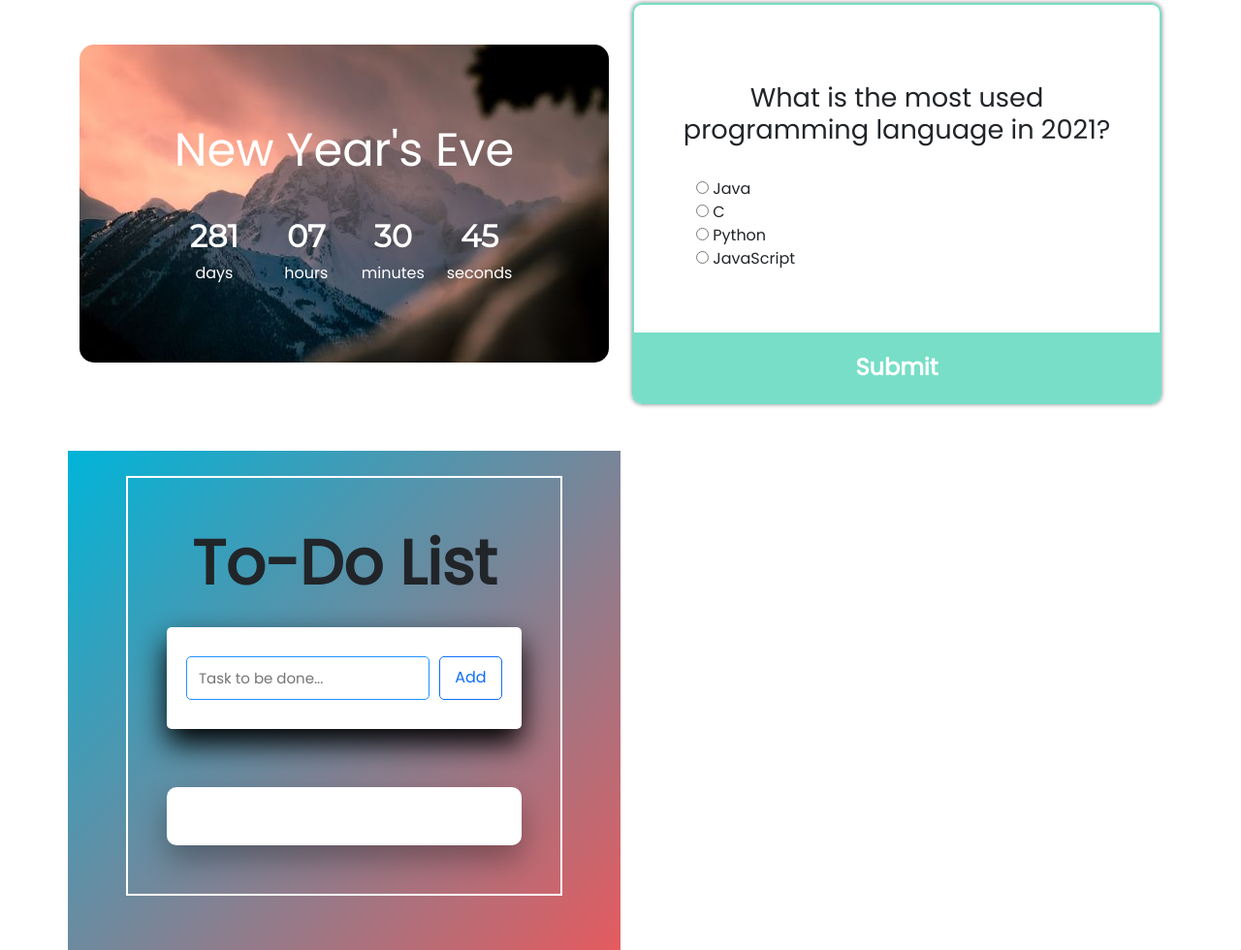
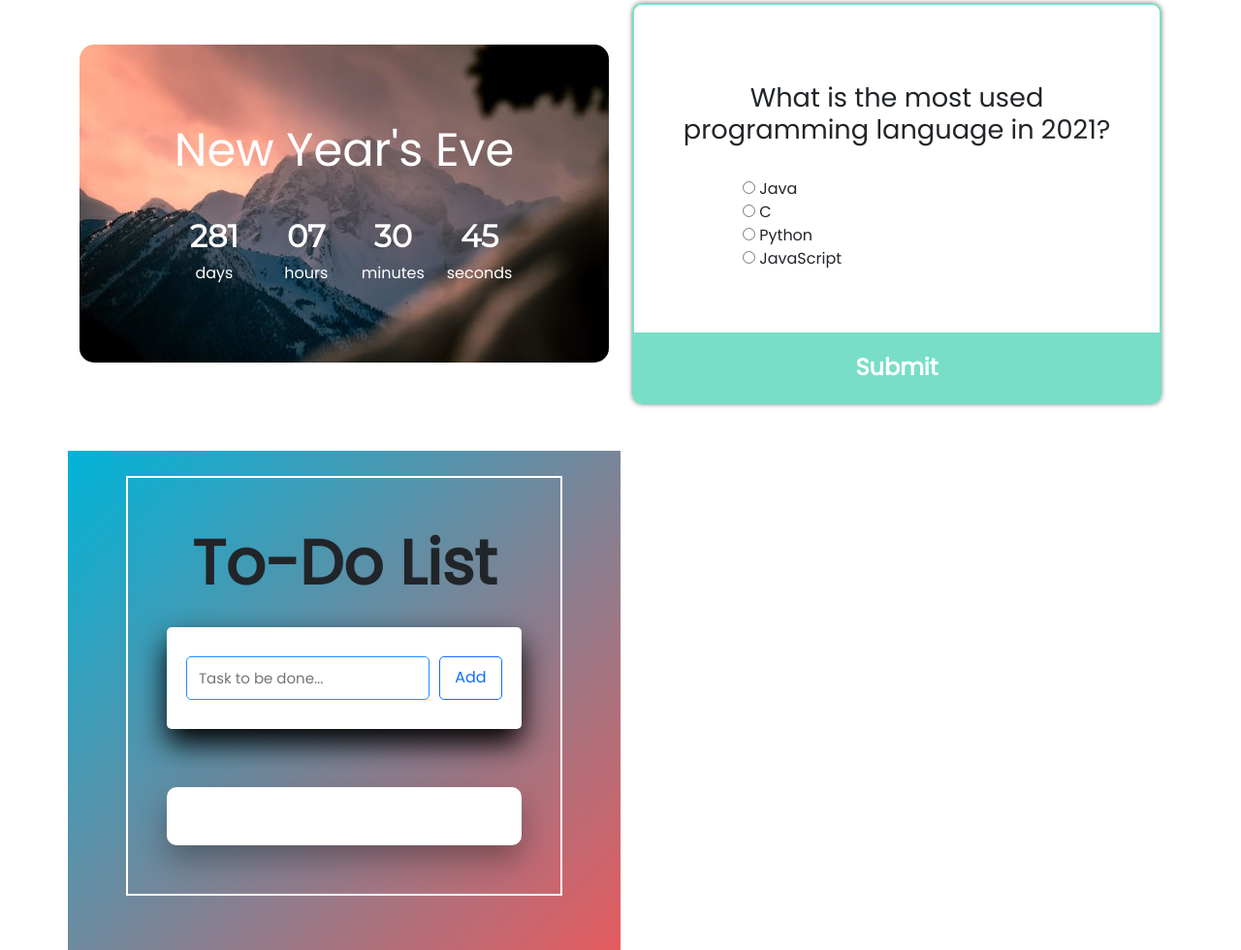
Before and after one commit to arimb1/arimb1.github.io, a plain HTML site: page index.html in a window 1280 px wide. Shown: the part 4413-5393 px from the top of the page at 97% size. Drawn offline with nearby package versions, Linux system fonts and the light colour scheme.

Commit message:
Update index.html

```diff
--- a/index.html
+++ b/index.html
@@ -408,7 +408,7 @@
                 <div class="quiz-header py-5">
                     <h2 id="question" style="margin: 2rem;
                     text-align: center;">Question Text</h2>
-                    <ul style="list-style-type: none; padding: 0; margin-top: 1.5rem; margin-left: 4rem;">
+                    <ul style="list-style-type: none; padding: 0; margin-top: 1.5rem; margin-left: 7rem;">
                         <li>
                             <input type="radio" id="a" name="answer" class="answer">
                             <label id="a_text" for="a">Answers</label>
```
